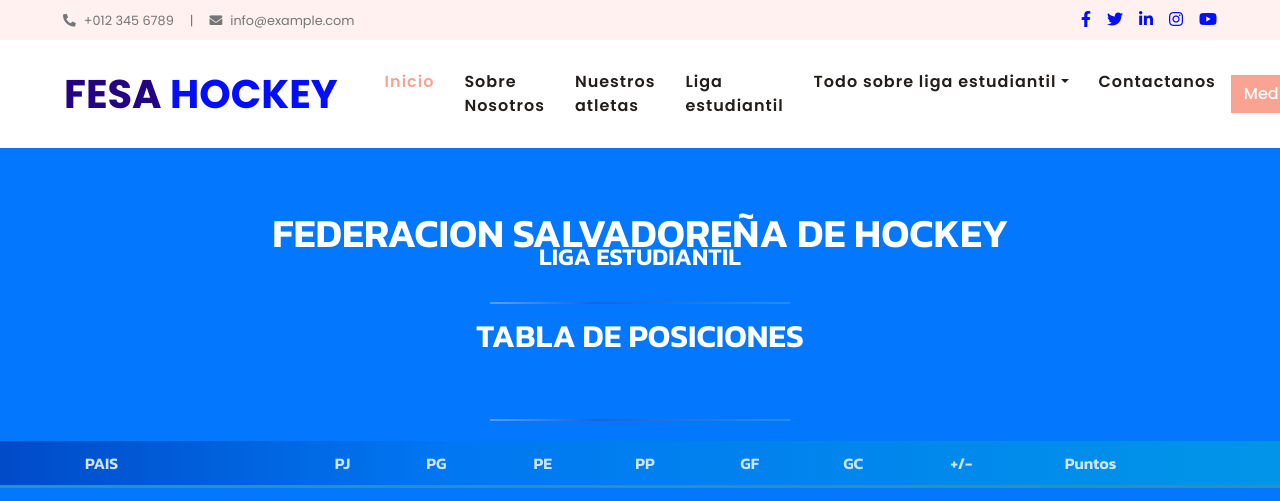
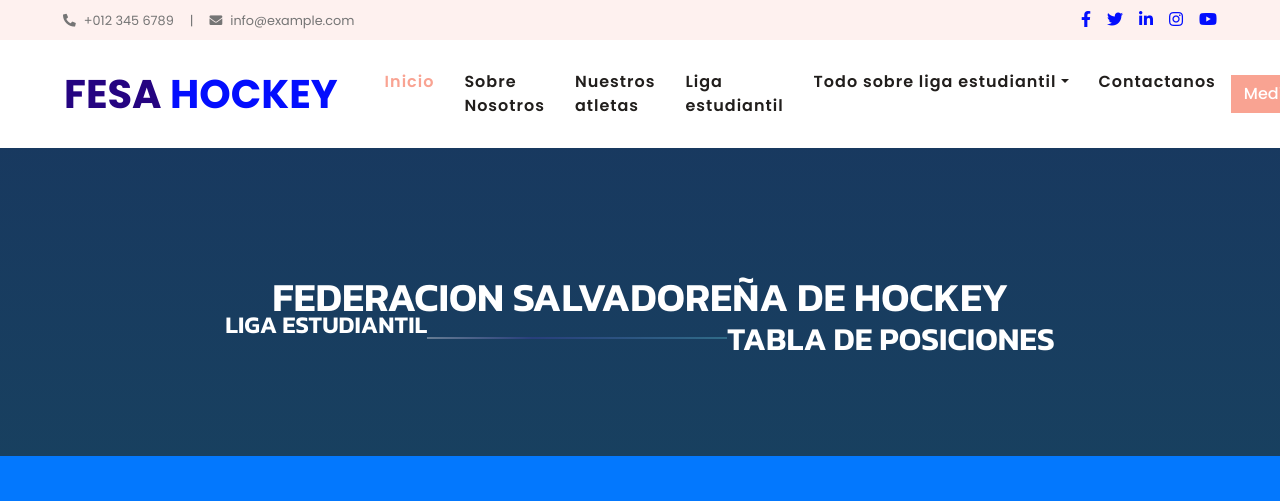
Before and after one commit to GERARD2619-17/TESFESAHOCKEY, a plain HTML site: page tabladeposiciones.html in a window 1280 px wide. Shown: the top 501 px of the page. Drawn offline with nearby package versions, Linux system fonts and the light colour scheme; a web font is replaced by a local one.

Commit message:
probando ubicacion letras

```diff
--- a/tabladeposiciones.html
+++ b/tabladeposiciones.html
@@ -98,17 +98,32 @@
 <!-- Navbar End -->
 
 <!--TABLA START-->
+          <!-- Header Start -->
+    <div class="jumbotron jumbotron-fluid bg-jumbotron" style="margin-bottom: 90px;">
+      <div class="container text-center py-5">
+        <h1 class="titulo-tabla">FEDERACION SALVADOREÑA DE HOCKEY</h1>
+          <div class="d-inline-flex align-items-center text-white">
+            <h1 class="subtitulo-tabla">LIGA ESTUDIANTIL</h1>
 
-    <div class="container text-center py-5">
+            <div class="linea-tabla"></div>
 
-      <h1 class="titulo-tabla">FEDERACION SALVADOREÑA DE HOCKEY</h1>
-      <h1 class="subtitulo-tabla">LIGA ESTUDIANTIL</h1>
+            <h2 class="titulo-tabla">TABLA DE POSICIONES</h2>
+          </div>
+      </div>
+    </div>
+  <!-- Header End -->
 
-      <div class="linea-tabla"></div>
 
-      <h2 class="titulo-tabla">TABLA DE POSICIONES</h2>
+<!--
+ <div class="container text-center py-5">
+
+
+
 
     </div>
+
+-->
+
 
 
 
```
